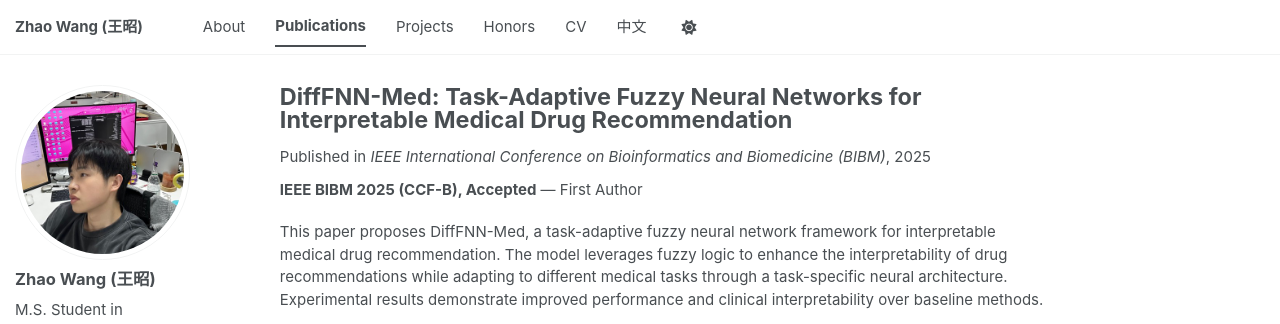
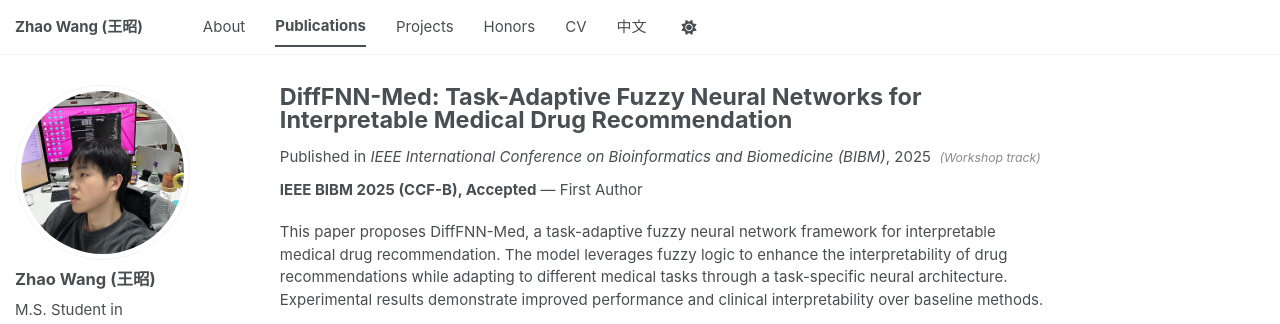
Before and after one commit to wangzhao-cs/wangzhao-cs.github.io, a Jekyll site: the page built from _publications/2025-difffnn-med.md, in a window 1280 px wide. Shown: the top 324 px of the page. Built offline with Jekyll 4.4.1, drawn with Linux system fonts in a browser that asks for light colours; some web fonts are replaced; a script bundle is joined from its source files by our own code; library files that are not in the unit come from our copies.

Commit message:
Add subtle workshop marker for DiffFNN-Med

```diff
--- a/_includes/archive-single.html
+++ b/_includes/archive-single.html
@@ -53,7 +53,7 @@
           {% if post.under_review %}
             <p>Submitted to <i>{{ post.venue }}</i>, {{ post.date | date: "%Y" }} </p>
           {% else %}
-            <p>Published in <i>{{ post.venue }}</i>, {{ post.date | date: "%Y" }} </p>
+            <p>Published in <i>{{ post.venue }}</i>, {{ post.date | date: "%Y" }}{% if post.publication_note %} <span class="publication-note">({{ post.publication_note }})</span>{% endif %}</p>
           {% endif %}
         {% elsif post.date %}
          <p class="page__date"><strong><i class="fa fa-fw fa-calendar" aria-hidden="true"></i> {{ site.data.ui-text[site.locale].date_label | default: "Published:" }}</strong> <time datetime="{{ post.date | default: "1900-01-01" | date_to_xmlschema }}">{{ post.date | default: "1900-01-01" | date: "%B %d, %Y" }}</time></p>
--- a/_layouts/single.html
+++ b/_layouts/single.html
@@ -40,7 +40,7 @@ layout: default
           {% if page.under_review %}
             <p>Submitted to <i>{{ page.venue }}</i>, {{ page.date | default: "1900-01-01" | date: "%Y" }} </p>
           {% else %}
-            <p>Published in <i>{{ page.venue }}</i>, {{ page.date | default: "1900-01-01" | date: "%Y" }} </p>
+            <p>Published in <i>{{ page.venue }}</i>, {{ page.date | default: "1900-01-01" | date: "%Y" }}{% if page.publication_note %} <span class="publication-note">({{ page.publication_note }})</span>{% endif %}</p>
           {% endif %}
         {% elsif page.date %}
           <p class="page__date"><strong><i class="fa fa-fw fa-calendar" aria-hidden="true"></i> {{ site.data.ui-text[site.locale].date_label | default: "Published:" }}</strong> <time datetime="{{ page.date | date_to_xmlschema }}">{{ page.date | default: "1900-01-01" | date: "%B %d, %Y" }}</time></p>
--- a/_publications/2025-difffnn-med.md
+++ b/_publications/2025-difffnn-med.md
@@ -7,6 +7,7 @@ date: 2025-01-01
 venue: 'IEEE International Conference on Bioinformatics and Biomedicine (BIBM)'
 paperurl: '/files/difffnn-med.pdf'
 framework_image: '/images/publications/difffnn-med-framework.png'
+publication_note: 'Workshop track'
 citation: 'Wang Z, He M, Liang Z, et al. DiffFNN-Med: Task-Adaptive Fuzzy Neural Networks for Interpretable Medical Drug Recommendation. IEEE BIBM 2025.'
 ---
 
--- a/_sass/layout/_archive.scss
+++ b/_sass/layout/_archive.scss
@@ -190,6 +190,13 @@
   }
 }
 
+.publication-note {
+  margin-left: 0.35em;
+  font-size: 0.82em;
+  font-style: italic;
+  opacity: 0.65;
+}
+
 
 /*
    Grid view
```
